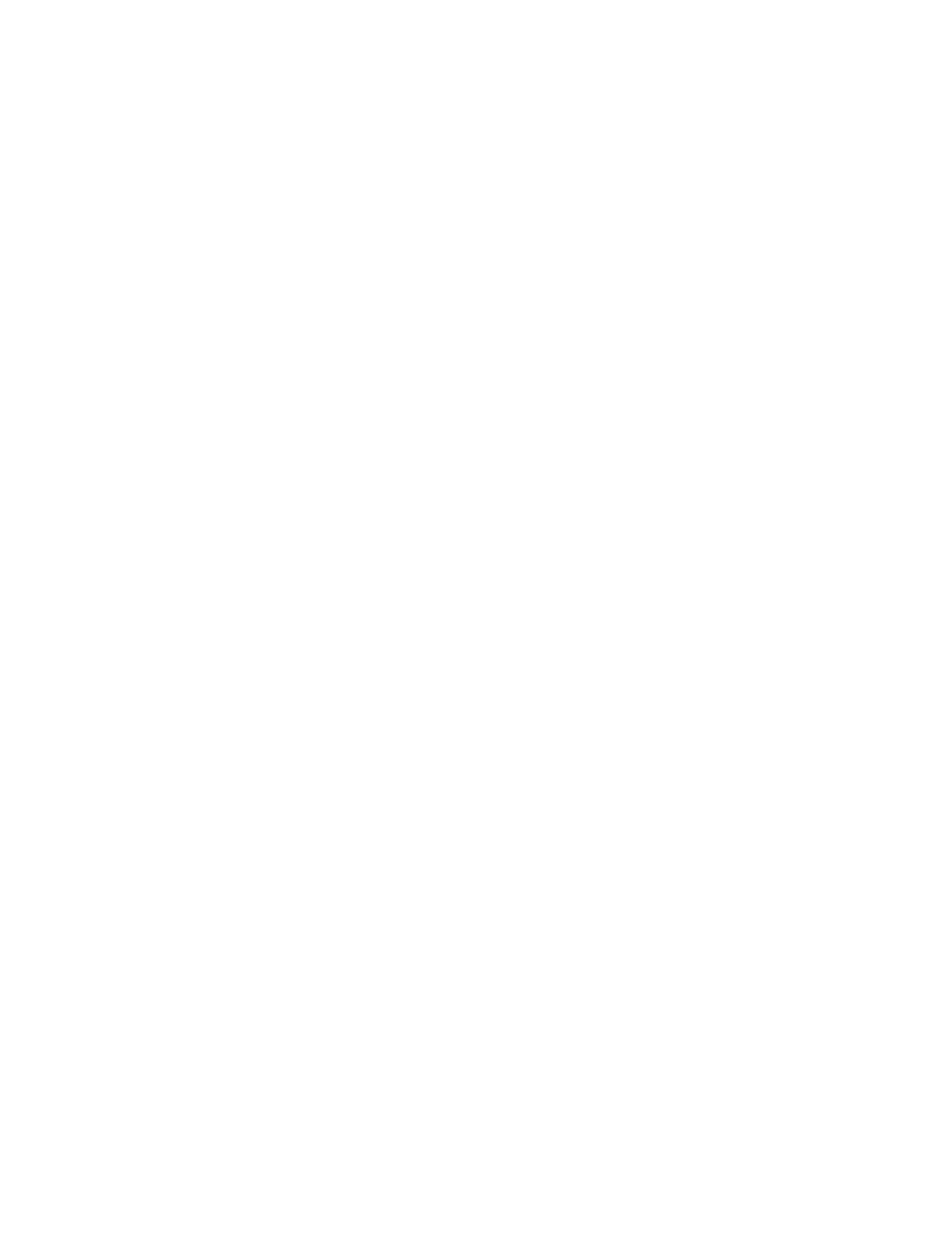
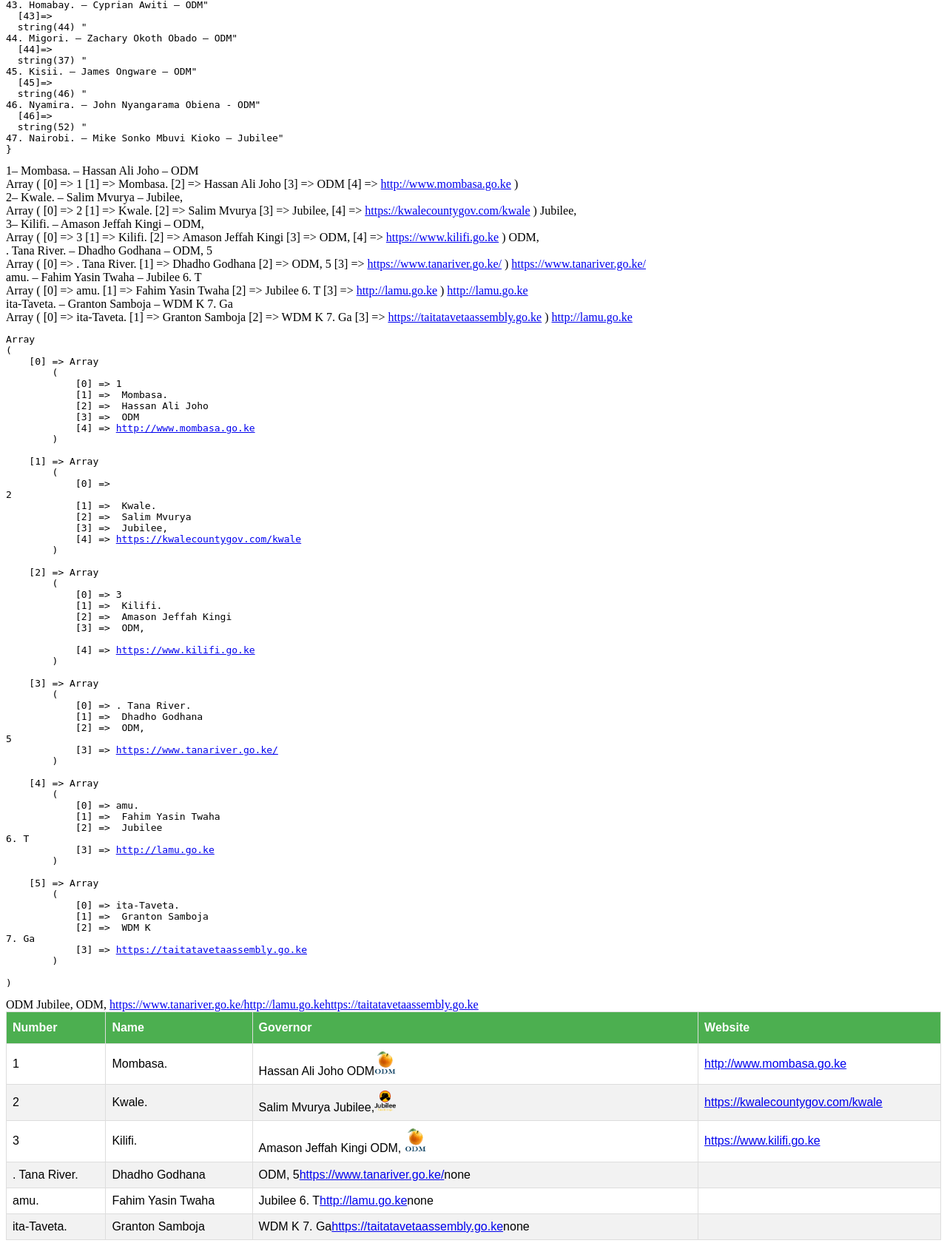
Before and after one commit to Josiane-1935/a1-county-mix-Josiane-1935, a PHP site: page /county_mix.php in a window 1280 px wide. Before the commit the part shown is empty. Shown: the part 2678-4362 px from the top of the page at 74% size. Before the commit the page ends 800 px from the top, so only its background shows below. Run offline with PHP 8.4, Linux system fonts and the light colour scheme; data that the repository does not hold is empty.

Commit message:
added some work

```diff
--- a/county_mix.php
+++ b/county_mix.php
@@ -1,3 +1,5 @@
+
+
 <?php
 /**
   Counties in the Republic of Kenya,Governors and their Political Parties.
@@ -56,5 +58,165 @@ $county_data = "1. Mombasa. – Hassan Ali Joho – ODM,
 */
 
 // @TODO : Your code starts here
+echo "<pre>".$county_data."</pre>";
+echo strpos($county_data, '6');
+echo "<pre>";
+$county_data_array= explode (',' , $county_data);
+
+$array_values = array_values($county_data_array);
+
+//$county_data_values = implode($array_values);
+var_dump($array_values);
+
+//var_dump($county_data_array[0][1]);
+//die();
+echo "</pre>";
+//for the first county https://nairobi.go.ke
+$substring = substr($county_data,0,39);
+$strreplace=str_replace("1.","1–",$substring);
+$mombasa=explode('–',$strreplace);
+$mombasaSite='<a href="http://www.mombasa.go.ke">http://www.mombasa.go.ke</a>';
+array_push($mombasa,$mombasaSite);
+echo $strreplace;
+echo "<br>";
+print_r ($mombasa);
+echo "<br>";
+$substring1 = substr($county_data,40,40);
+$strreplace1=str_replace("2.","2–",$substring1);
+$kwale=explode('–',$strreplace1);
+$kwaleSite='<a href="https://kwalecountygov.com/kwale">https://kwalecountygov.com/kwale</a>';
+array_push($kwale,$kwaleSite);
+echo $strreplace1;
+echo "<br>";
+print_r ($kwale);
+print_r($kwale[3]);
+echo "<br>";
+$substring2 = substr($county_data,81,44);
+$strreplace2=str_replace("3.","3–",$substring2);
+$kilifi=explode('–',$strreplace2);
+$kilifiSite='<a href="https://www.kilifi.go.ke">https://www.kilifi.go.ke</a>';
+array_push($kilifi,$kilifiSite);
+echo $strreplace2;
+echo "<br>";
+print_r ($kilifi);
+print_r($kilifi[3]);
+echo "<br>";
+$substring3 = substr($county_data,126,43);
+$strreplace3=str_replace("4.","4–",$substring3);
+$TanaRiver=explode('–',$strreplace3);
+$TanaRiverSite='<a href="https://www.tanariver.go.ke">https://www.tanariver.go.ke/</a>';
+array_push($TanaRiver,$TanaRiverSite);
+echo $strreplace3;
+echo "<br>";
+print_r ($TanaRiver);
+print_r($TanaRiver[3]);
+echo "<br>";
+
+$substring4 = substr($county_data,172,44);
+$substring4_0=str_replace(","," ",$substring4);
+$strreplace4_1=str_replace("5.","5–",$substring4_0);
+$Lamu=explode('–',$strreplace4_1);
+$LamuSite='<a href="http://lamu.go.ke">http://lamu.go.ke</a>';
+array_push($Lamu,$LamuSite);
+echo $strreplace4_1;
+echo "<br>";
+print_r ($Lamu);
+print_r($Lamu[3]);
+echo "<br>";
+
+$substring5 = substr($county_data,217,48);
+$substring5_0=str_replace(","," ",$substring5);
+$strreplace5_1=str_replace("6.","6–",$substring5_0);
+$TaitaTaveta=explode('–',$strreplace5_1);
+$TaitaTavetaSite='<a href="https://taitatavetaassembly.go.ke">https://taitatavetaassembly.go.ke</a>';
+array_push($TaitaTaveta,$TaitaTavetaSite);
+echo $strreplace5_1;
+echo "<br>";
+print_r ($TaitaTaveta);
+print_r($Lamu[3]);
+echo "<br>";
+echo "<pre>";
+$county_data_array1=[$mombasa,$kwale,$kilifi,$TanaRiver,$Lamu,$TaitaTaveta];
+print_r($county_data_array1);
+
+echo "</pre>";
 
 ?>
+<!DOCTYPE html>
+<html>
+<head>
+<title>a1-county-mix-Josiane-1935</title>
+<style>
+   #county_data
+   {
+     font-family: sans-serif, Arial;
+     border-collapse: collapse;
+     width: 100%;
+    }
+    #county_data td, #county_data th
+    {
+      border: 1px solid #ddd;
+      padding: 8px;
+    }
+    #county_data tr:nth-child(even)
+    {
+      background-color: #f2f2f2;
+    }
+    #county_data th
+    {
+      padding-top: 12px;
+      padding-bottom: 12px;
+      text-align: left;
+      background-color: #4CAF50;
+      color: white;
+    }
+
+</style>
+</head>
+<body>
+
+  <table id="county_data">
+    <thead>
+      <th >Number</th>
+      <th >Name</th>
+      <th >Governor</th>
+      <th >Website</th>
+    </thead>
+    <tbody>
+      <?php
+      $county_data1=$county_data_array1;
+
+      foreach ($county_data1 as $row):
+       ?>
+       <tr>
+         <td ><?=$row[0];  ?></td>
+         <td ><?php echo $row[1];
+         ?></td>
+         <td ><?php echo $row[2]; echo $row[3];
+         if($row[0] == 1 || $row[0] == 3 || $row[0] == 4)
+         {
+           echo '<img src="images/odm.png" alt="ODM" style="width:5%">';
+         }
+         elseif ($row[0] == 2 || $row[0] == 5) {
+           echo '<img src="images/Jubilee.png" alt="ODM" style="width:5%">';
+         }
+         elseif ($row[0] == 6 || $row[0] == 7) {
+           echo '<img src="images/wdm-k.jpg" alt="ODM" style="width:5%">';
+         }
+         else {
+           echo 'none';
+         } ?></td>
+         <td><?=$row[4]; ?></td>
+       </tr>
+       <?php $count = $row[3];
+          echo $count;
+          //print_r($res);
+       ?>
+     <?php endforeach; ?>
+
+    </tbody>
+
+
+  </table>
+
+</html>
```
Also changed, not shown: images/Jubilee.png (added), images/ccm.jpg (added), images/ford.png (added), images/independent.png (added), images/kanu.jpg (added), images/narc_kenya.jpg (added), images/wdm-k.jpg (added).
